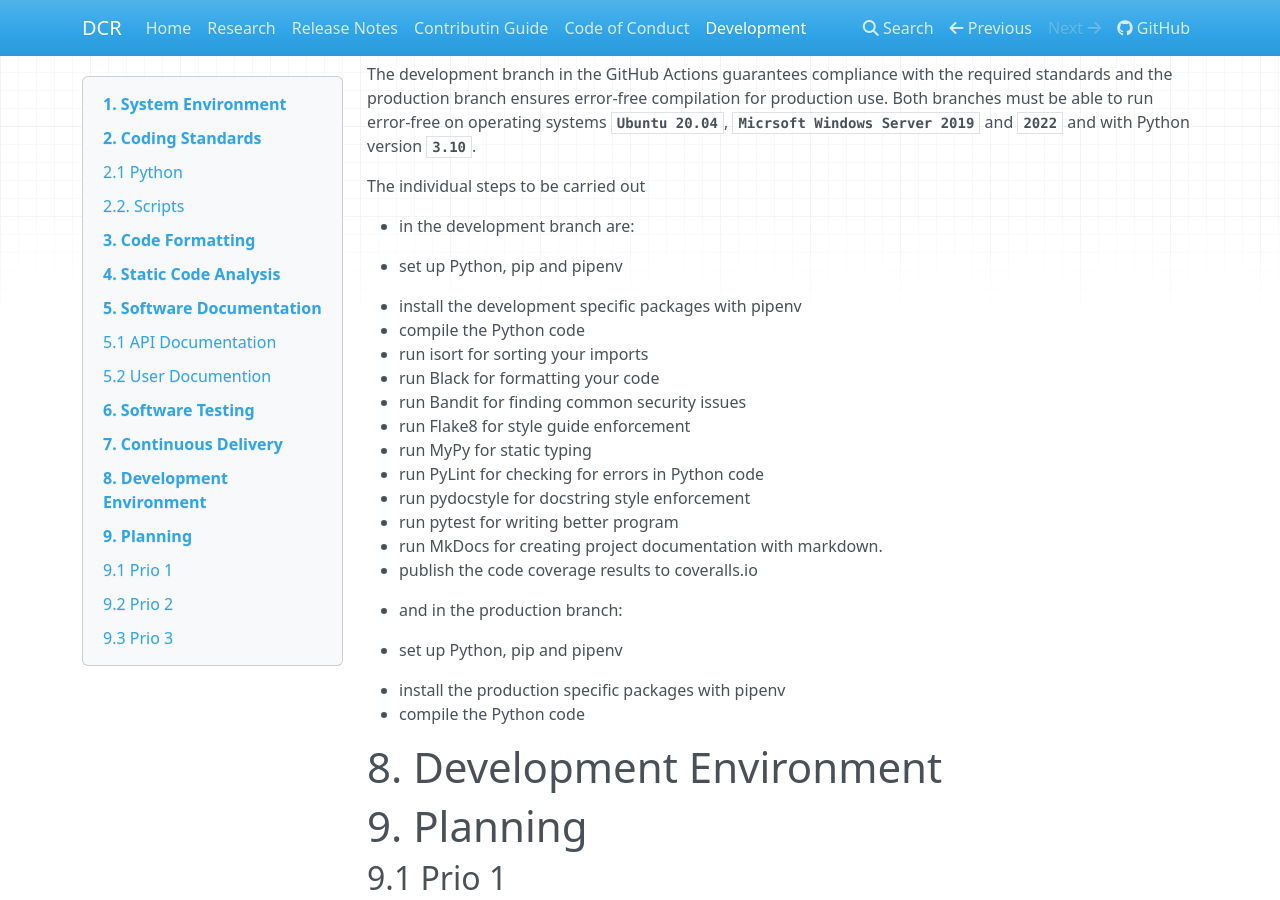
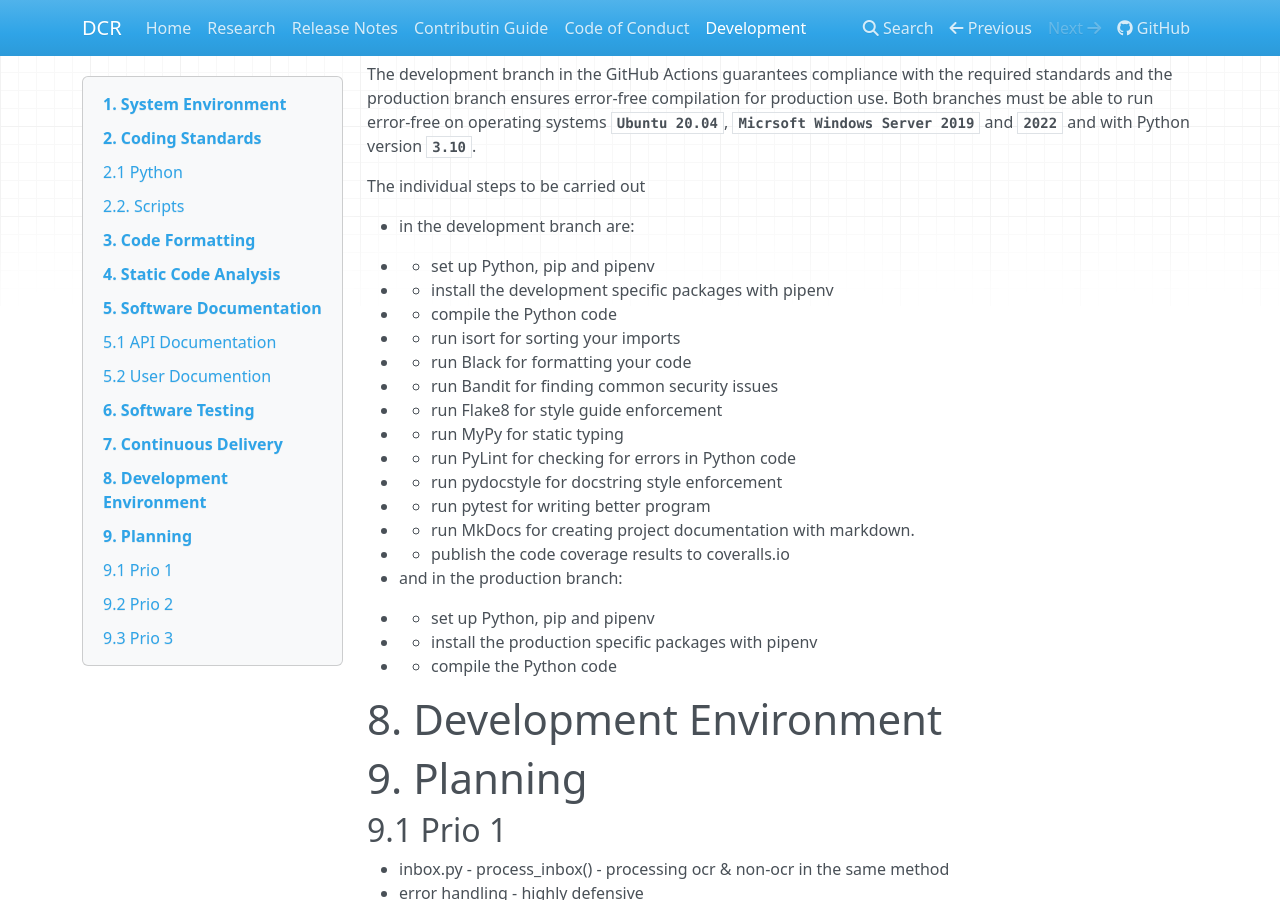
Before and after one commit to KonnexionsGmbH/dcr, an MkDocs documentation site: the page built from docs/development.md, in a window 1280 px wide and 900 px high, scrolled down 3560 px. Built offline with MkDocs 1.6.1, drawn with Linux system fonts in a browser that asks for light colours; nearby versions of some CDN libraries.

```diff
--- a/docs/development.md
+++ b/docs/development.md
@@ -157,25 +157,25 @@
 
 - in the development branch are:
 
-  - set up Python, pip and pipenv
-  - install the development specific packages with pipenv
-  - compile the Python code
-  - run isort for sorting your imports
-  - run Black for formatting your code
-  - run Bandit for finding common security issues
-  - run Flake8 for style guide enforcement
-  - run MyPy for static typing
-  - run PyLint for checking for errors in Python code
-  - run pydocstyle for docstring style enforcement
-  - run pytest for writing better program
-  - run MkDocs for creating project documentation with markdown.
-  - publish the code coverage results to coveralls.io
+- - set up Python, pip and pipenv
+- - install the development specific packages with pipenv
+- - compile the Python code
+- - run isort for sorting your imports
+- - run Black for formatting your code
+- - run Bandit for finding common security issues
+- - run Flake8 for style guide enforcement
+- - run MyPy for static typing
+- - run PyLint for checking for errors in Python code
+- - run pydocstyle for docstring style enforcement
+- - run pytest for writing better program
+- - run MkDocs for creating project documentation with markdown.
+- - publish the code coverage results to coveralls.io
 
 - and in the production branch:
 
-  - set up Python, pip and pipenv
-  - install the production specific packages with pipenv
-  - compile the Python code
+- - set up Python, pip and pipenv
+- - install the production specific packages with pipenv
+- - compile the Python code
 
 ## 8. Development Environment
 
```
Also changed, not shown: 1 other file.
